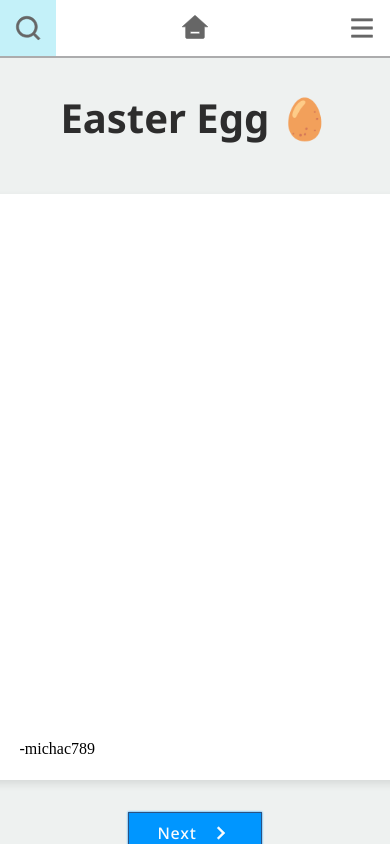
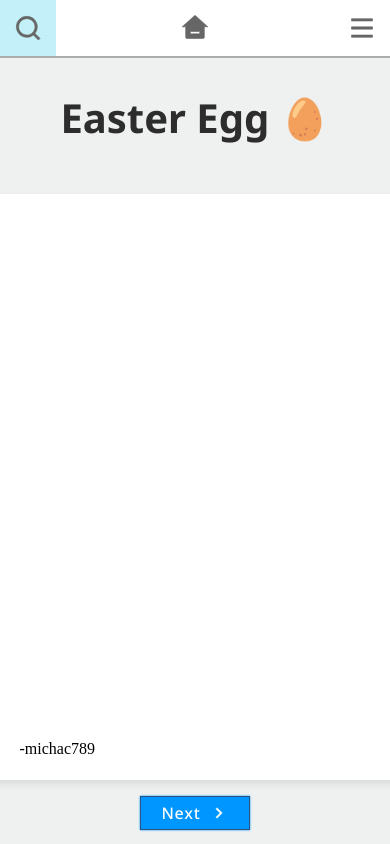
Before and after one commit to michac789/ngs-living-pictures, a React (Create React App) app: page /easter-egg in a window 390 px wide. Built offline with nearby package versions, Linux system fonts and the light colour scheme.

Commit message:
feat: responsive design button, navbar, content, foreword

```diff
--- a/src/components/Button/ButtonStyle.ts
+++ b/src/components/Button/ButtonStyle.ts
@@ -1,5 +1,6 @@
 import styled from "styled-components";
 import { textVariantMapping } from "../Text/TextStyle";
+import { breakpoints } from "../../constants/styles/breakpoints";
 import { colors } from "../../constants/styles/colors";
 
 export const ButtonContainer = styled.div`
@@ -46,10 +47,18 @@ export const ButtonContainer = styled.div`
     }
 
     svg {
-      height: 24px;
-      width: 24px;
       stroke: ${colors.Blue500};
       fill: ${colors.Blue500};
     }
   }
+
+  @media (max-width: ${breakpoints.medium}) {
+    padding: 4px;
+    gap: 8px;
+
+    svg {
+      height: 20px;
+      width: 20px;
+    }
+  }
 `;
--- a/src/components/NavButton/NavButtonStyle.ts
+++ b/src/components/NavButton/NavButtonStyle.ts
@@ -1,4 +1,5 @@
 import styled from "styled-components";
+import { breakpoints } from "../../constants/styles/breakpoints";
 
 export const NavButtonContainer = styled.div`
   display: flex;
@@ -6,4 +7,9 @@ export const NavButtonContainer = styled.div`
   justify-content: center;
   padding: 32px;
   gap: 16px;
+
+  @media (max-width: ${breakpoints.medium}) {
+    padding: 16px;
+    gap: 12px;
+  }
 `;
--- a/src/pages/Content/ContentStyle.ts
+++ b/src/pages/Content/ContentStyle.ts
@@ -1,10 +1,15 @@
 import styled from "styled-components";
 import { Text } from "../../components/Text/Text";
+import { breakpoints } from "../../constants/styles/breakpoints";
 import { colors } from "../../constants/styles/colors";
 
 export const TitleText = styled(Text)`
   padding: 64px;
   text-align: center;
+
+  @media (max-width: ${breakpoints.medium}) {
+    padding: 24px 32px 16px;
+  }
 `;
 
 export const ContentContainer = styled.div`
@@ -13,8 +18,13 @@ export const ContentContainer = styled.div`
   gap: 32px;
 
   margin: 0 auto;
-  padding-bottom: 32px;
+  padding: 0 32px 32px;
   max-width: 750px;
+
+  @media (max-width: ${breakpoints.medium}) {
+    padding: 0 16px 8px;
+    gap: 16px;
+  }
 `;
 
 export const ContentLinkText = styled(Text)`
@@ -35,4 +45,11 @@ export const ContentLinkText = styled(Text)`
       transform: translate(16px, 4px);
     }
   }
+
+  @media (max-width: ${breakpoints.medium}) {
+    svg {
+      height: 20px;
+      width: 20px;
+    }
+  }
 `;
--- a/src/pages/Foreword/ForewordStyle.ts
+++ b/src/pages/Foreword/ForewordStyle.ts
@@ -1,5 +1,6 @@
 import styled from "styled-components";
 import { Text } from "../../components/Text/Text";
+import { breakpoints } from "../../constants/styles/breakpoints";
 import { colors } from "../../constants/styles/colors";
 
 export const ForewordBgContainer = styled.div`
@@ -11,6 +12,10 @@ export const ForewordBgContainer = styled.div`
   );
   background-size: 100% 280px;
   background-repeat: no-repeat;
+
+  @media (max-width: ${breakpoints.medium}) {
+    background-size: 100% 160px;
+  }
 `;
 
 export const TitleText = styled(Text)`
@@ -18,18 +23,26 @@ export const TitleText = styled(Text)`
   text-align: center;
   z-index: 2;
   color: ${colors.Neutral100};
+
+  @media (max-width: ${breakpoints.medium}) {
+    padding: 24px 32px 16px;
+  }
 `;
 
 export const SubtitleText = styled(Text)`
   padding-bottom: 120px;
   text-align: center;
   color: ${colors.Neutral100};
+
+  @media (max-width: ${breakpoints.medium}) {
+    padding-bottom: 64px;
+  }
 `;
 
 export const ForewordTextContainer = styled.div`
   margin: 0 auto;
   max-width: 700px;
-  padding-bottom: 32px;
+  padding: 0 32px 32px;
 
   p:first-of-type::first-letter {
     font-size: 160px;
@@ -38,4 +51,16 @@ export const ForewordTextContainer = styled.div`
     line-height: 1;
     margin: -12px 6px -12px -12px;
   }
+
+  @media (max-width: ${breakpoints.medium}) {
+    padding: 0 16px 8px;
+
+    p:first-of-type::first-letter {
+      font-size: 132px;
+      float: left;
+      margin-right: 6px;
+      line-height: 1;
+      margin: -12px 6px -12px -12px;
+    }
+  }
 `;
```
